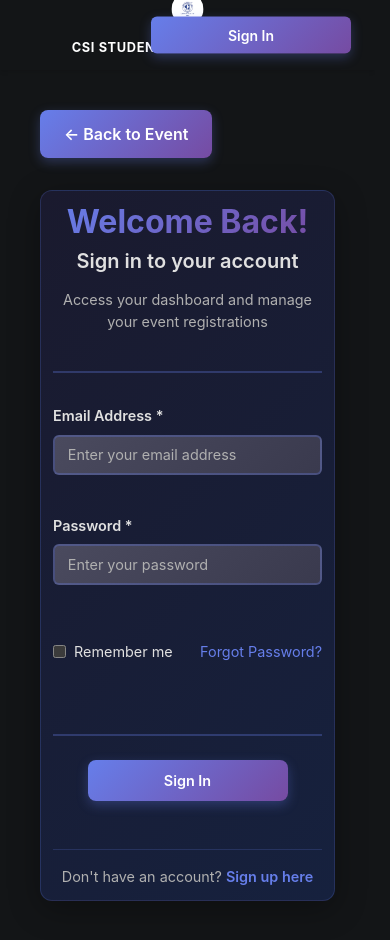
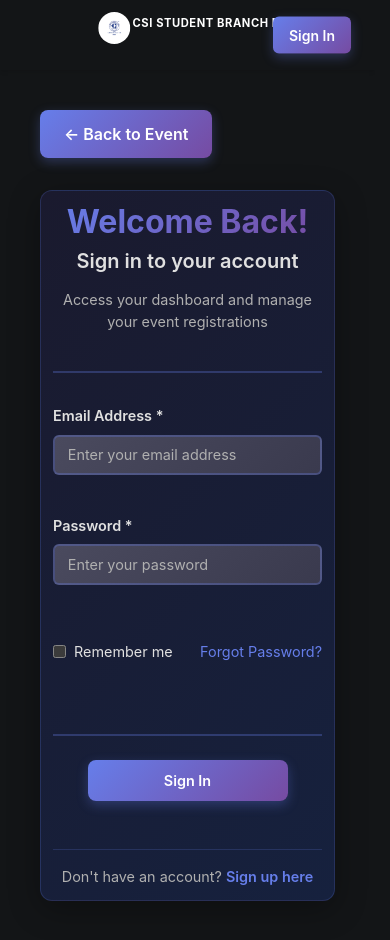
Before and after one commit to jashchauhan06/CODE-HUNT, a React app: page / in a window 390 px wide. Both pictures are taken after a click on the button "Sign In". Built offline with nearby package versions, Linux system fonts and the light colour scheme.

Commit message:
Update App.css

```diff
--- a/src/styles/App.css
+++ b/src/styles/App.css
@@ -666,6 +666,74 @@
   margin-bottom: 1rem;
 }
 
+/* Image Loading States */
+.image-loading-placeholder {
+  position: absolute;
+  top: 0;
+  left: 0;
+  width: 100%;
+  height: 100%;
+  display: flex;
+  flex-direction: column;
+  align-items: center;
+  justify-content: center;
+  background: linear-gradient(135deg, #2a2a3e 0%, #1e1e2e 100%);
+  border-radius: 8px;
+  color: #b8b8d1;
+  z-index: 1;
+}
+
+.loading-spinner {
+  width: 40px;
+  height: 40px;
+  border: 3px solid rgba(102, 126, 234, 0.3);
+  border-radius: 50%;
+  border-top-color: #667eea;
+  animation: spin 1s ease-in-out infinite;
+  margin-bottom: 1rem;
+}
+
+.image-loading-placeholder p {
+  margin: 0;
+  font-size: 0.9rem;
+  text-align: center;
+}
+
+.image-error-placeholder {
+  position: absolute;
+  top: 0;
+  left: 0;
+  width: 100%;
+  height: 100%;
+  display: flex;
+  flex-direction: column;
+  align-items: center;
+  justify-content: center;
+  background: linear-gradient(135deg, #3a2a2a 0%, #2e1e1e 100%);
+  border-radius: 8px;
+  color: #ff6b6b;
+  z-index: 1;
+}
+
+.error-icon {
+  font-size: 2rem;
+  margin-bottom: 0.5rem;
+}
+
+.image-error-placeholder p {
+  margin: 0;
+  font-size: 0.9rem;
+  text-align: center;
+}
+
+.cover-image-main.loading {
+  opacity: 0;
+}
+
+.cover-image-main.loaded {
+  opacity: 1;
+}
+
 /* About Event Styling */
 .about-event-content {
   line-height: 1.6;
@@ -744,55 +812,67 @@
 @media (max-width: 768px) {
   /* Navigation Mobile Styles */
   .nav-wrapper {
-    min-height: 60px;
+    min-height: 80px;
     padding: 0.5rem 1rem;
   }
 
   .nav-wrapper nav {
-    flex-direction: column;
-    gap: 0.75rem;
-    padding: 0.75rem 0 !important;
+    flex-direction: row;
+    justify-content: space-between;
+    align-items: center;
+    padding: 0.5rem 0 !important;
+    gap: 1rem;
   }
 
   .nav-wrapper .left-wrapper {
     position: static !important;
     transform: none !important;
-    justify-content: center;
-    width: 100%;
-    flex-direction: column;
+    justify-content: flex-start;
+    width: auto;
+    flex-direction: row;
     gap: 0.5rem;
+    flex: 1;
   }
 
   .nav-wrapper .right-wrapper {
     position: static !important;
     transform: none !important;
-    justify-content: center;
-    width: 100%;
+    justify-content: flex-end;
+    width: auto;
+    flex-shrink: 0;
   }
 
   .csi-logo {
-    width: 40px;
-    height: 40px;
+    width: 35px;
+    height: 35px;
     margin: 0;
+    flex-shrink: 0;
   }
 
   .csi-text {
-    text-align: center;
+    text-align: left;
     margin: 0;
+    flex: 1;
+    min-width: 0;
   }
 
   .csi-title {
-    font-size: 0.9rem !important;
-    line-height: 1.2;
-    white-space: normal;
-    text-align: center;
-    word-wrap: break-word;
+    font-size: 0.8rem !important;
+    line-height: 1.1;
+    white-space: nowrap;
+    text-align: left;
+    overflow: hidden;
+    text-overflow: ellipsis;
+    max-width: 200px;
   }
 
   .signin-btn {
-    width: 100%;
-    max-width: 200px;
-    margin: 0 auto;
+    width: auto;
+    min-width: 80px;
+    padding: 0.5rem 1rem;
+    font-size: 0.85rem;
+    margin: 0;
+    flex-shrink: 0;
   }
 
   /* Main Layout Mobile */
@@ -995,23 +1075,29 @@
 @media (max-width: 480px) {
   /* Navigation Extra Small */
   .nav-wrapper {
-    min-height: 50px;
+    min-height: 70px;
     padding: 0.25rem 0.5rem;
   }
 
+  .nav-wrapper nav {
+    gap: 0.5rem;
+  }
+
   .csi-logo {
-    width: 35px;
-    height: 35px;
+    width: 30px;
+    height: 30px;
   }
 
   .csi-title {
-    font-size: 0.8rem !important;
-    line-height: 1.1;
+    font-size: 0.7rem !important;
+    line-height: 1.0;
+    max-width: 150px;
   }
 
   .signin-btn {
-    padding: 0.5rem 1rem;
-    font-size: 0.9rem;
+    padding: 0.4rem 0.8rem;
+    font-size: 0.8rem;
+    min-width: 70px;
   }
 
   /* Main Layout Extra Small */
@@ -1131,10 +1217,22 @@
 @media (max-width: 360px) {
   .nav-wrapper {
     padding: 0.25rem;
+    min-height: 65px;
+  }
+
+  .nav-wrapper nav {
+    gap: 0.25rem;
   }
 
   .csi-title {
-    font-size: 0.75rem !important;
+    font-size: 0.65rem !important;
+    max-width: 120px;
+  }
+
+  .signin-btn {
+    padding: 0.3rem 0.6rem;
+    font-size: 0.75rem;
+    min-width: 60px;
   }
 
   .page-container {
```
